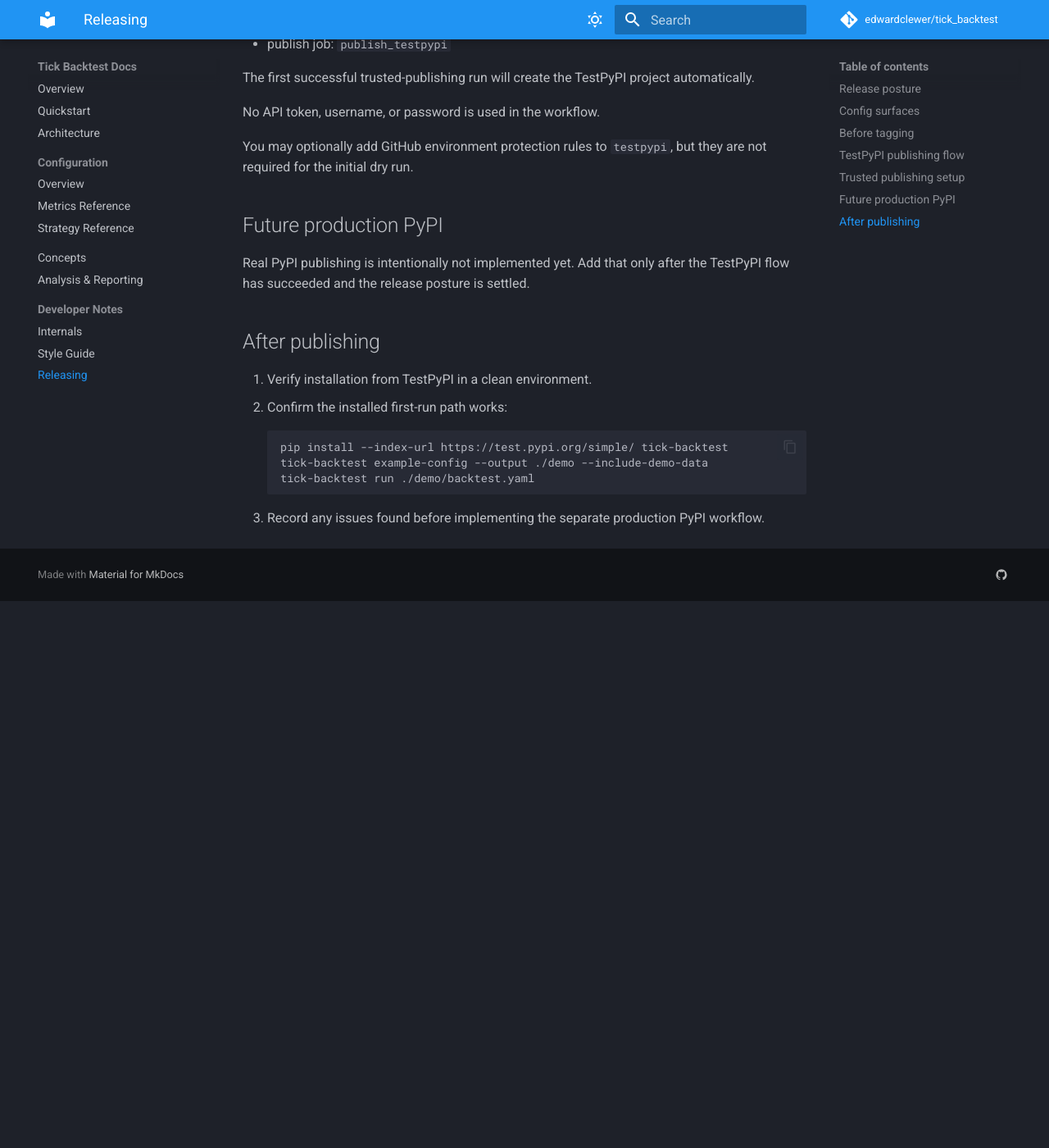
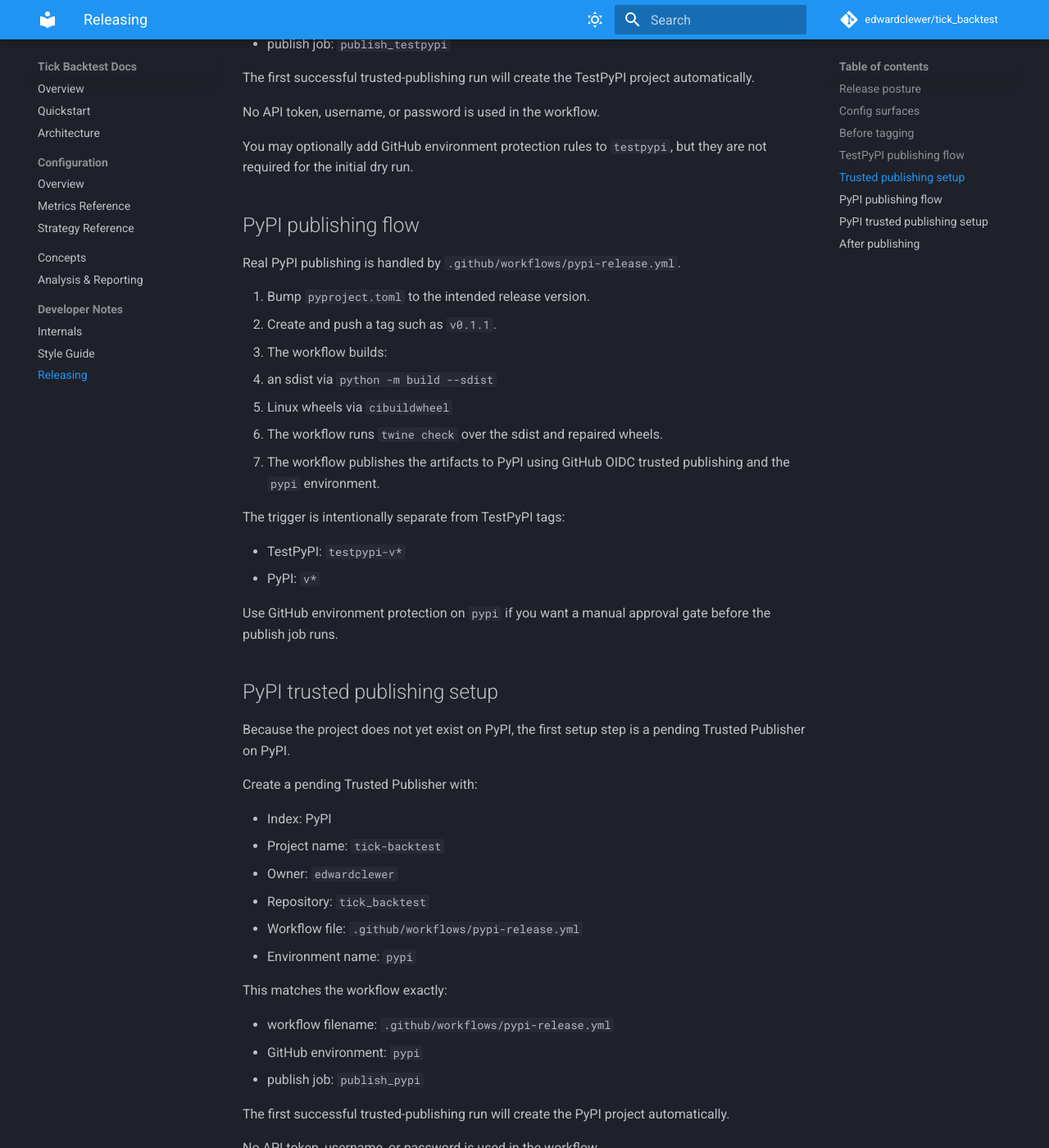
Before and after one commit to edwardclewer/tick_backtest, an MkDocs documentation site: the page built from docs/releasing.md, in a window 1280 px wide and 1400 px high, scrolled down 2412 px. Shown: the whole window at 82% size. Built offline with MkDocs 1.6.1 and Material for MkDocs 9.7.7, drawn with Linux system fonts in a browser that asks for light colours; comment, search, counter and statistics services are not loaded; before the commit the page ends 3145 px from its top, so only the background shows below that; some of the changed text lies outside the part shown.

Commit message:
Add PyPI trusted publishing workflow

````diff
--- a/docs/releasing.md
+++ b/docs/releasing.md
@@ -78,7 +78,7 @@
 - Project name: `tick-backtest`
 - Owner: `edwardclewer`
 - Repository: `tick_backtest`
-- Workflow file: `testpypi-release.yml`
+- Workflow file: `.github/workflows/testpypi-release.yml`
 - Environment name: `testpypi`
 
 This matches the workflow exactly:
@@ -93,9 +93,47 @@
 
 You may optionally add GitHub environment protection rules to `testpypi`, but they are not required for the initial dry run.
 
-## Future production PyPI
+## PyPI publishing flow
 
-Real PyPI publishing is intentionally not implemented yet. Add that only after the TestPyPI flow has succeeded and the release posture is settled.
+Real PyPI publishing is handled by `.github/workflows/pypi-release.yml`.
+
+1. Bump `pyproject.toml` to the intended release version.
+2. Create and push a tag such as `v0.1.1`.
+3. The workflow builds:
+   - an sdist via `python -m build --sdist`
+   - Linux wheels via `cibuildwheel`
+4. The workflow runs `twine check` over the sdist and repaired wheels.
+5. The workflow publishes the artifacts to PyPI using GitHub OIDC trusted publishing and the `pypi` environment.
+
+The trigger is intentionally separate from TestPyPI tags:
+
+- TestPyPI: `testpypi-v*`
+- PyPI: `v*`
+
+Use GitHub environment protection on `pypi` if you want a manual approval gate before the publish job runs.
+
+## PyPI trusted publishing setup
+
+Because the project does not yet exist on PyPI, the first setup step is a pending Trusted Publisher on PyPI.
+
+Create a pending Trusted Publisher with:
+
+- Index: PyPI
+- Project name: `tick-backtest`
+- Owner: `edwardclewer`
+- Repository: `tick_backtest`
+- Workflow file: `.github/workflows/pypi-release.yml`
+- Environment name: `pypi`
+
+This matches the workflow exactly:
+
+- workflow filename: `.github/workflows/pypi-release.yml`
+- GitHub environment: `pypi`
+- publish job: `publish_pypi`
+
+The first successful trusted-publishing run will create the PyPI project automatically.
+
+No API token, username, or password is used in the workflow.
 
 ## After publishing
 
@@ -106,4 +144,4 @@
    tick-backtest example-config --output ./demo --include-demo-data
    tick-backtest run ./demo/backtest.yaml
    ```
-3. Record any issues found before implementing the separate production PyPI workflow.
+3. Record any issues found before cutting the real PyPI tag.
````
Also changed, not shown: 1 other file.
